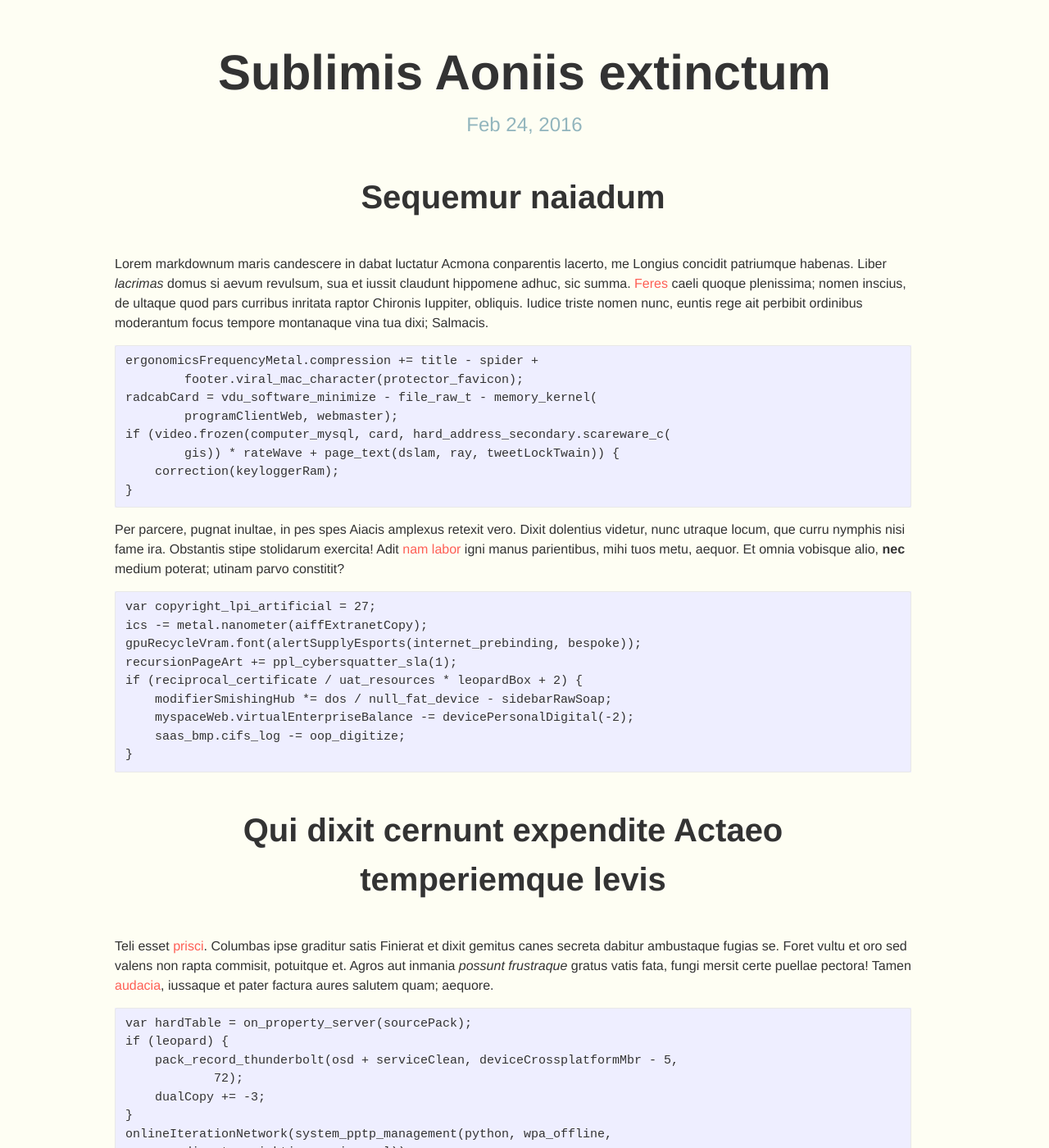
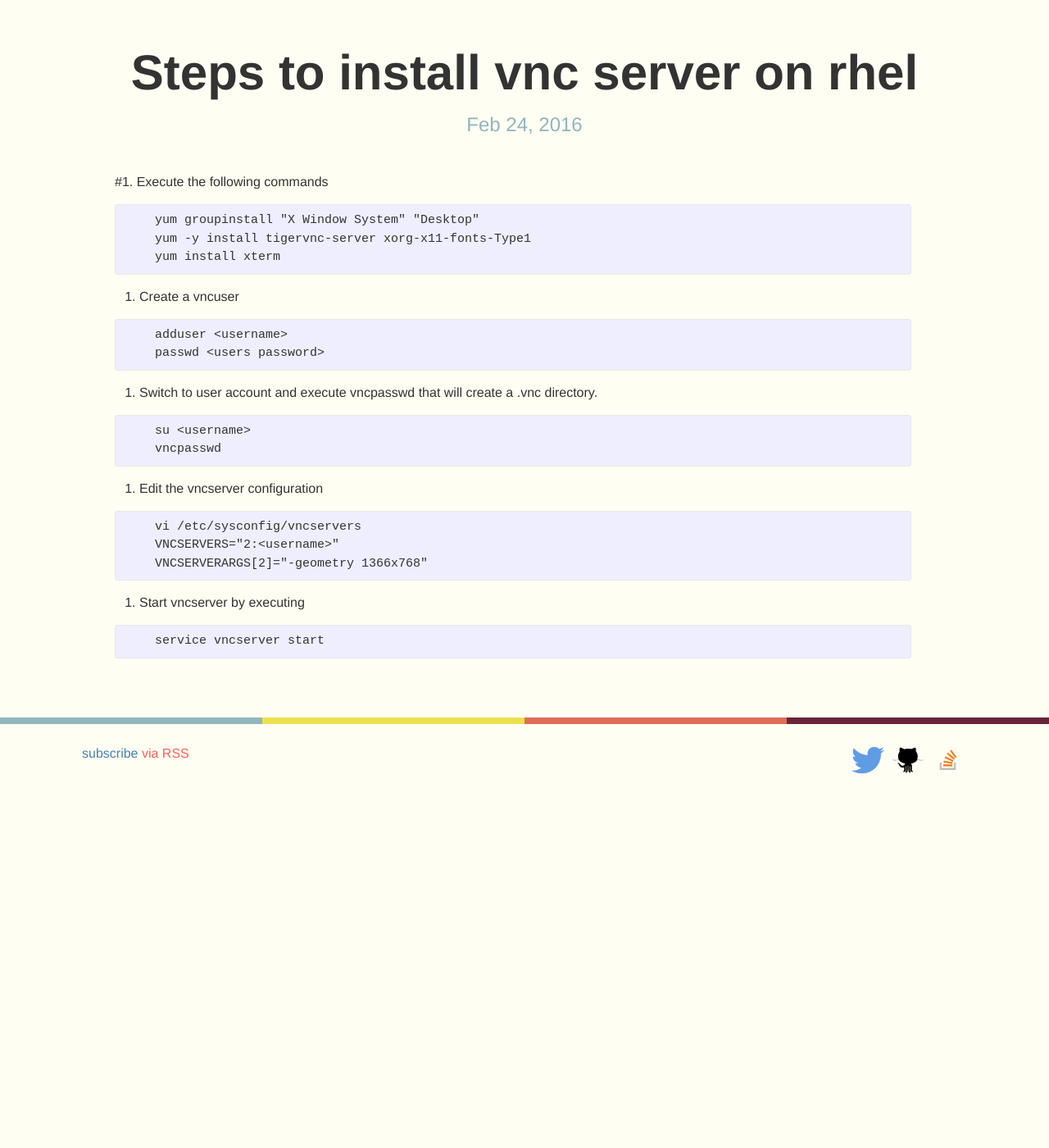
Before and after one commit to thejavamonk/thejavamonk.github.io, a Jekyll site: the page built from _posts/blog/2016-02-25-Sublimis-Aoniis-extinctum.markdown, in a window 1280 px wide and 1400 px high, scrolled down 250 px. Shown: the whole window at 82% size. Built offline with Jekyll 4.4.1, drawn with Linux system fonts in a browser that asks for light colours; after the commit the page ends 1276 px from its top, so only the background shows below that; some of the changed text lies outside the part shown.

Commit message:
adding post on singleton design pattern, vncserver installation and linux tag icon

```diff
--- a/_posts/blog/2016-02-25-Sublimis-Aoniis-extinctum.markdown
+++ b/_posts/blog/2016-02-25-Sublimis-Aoniis-extinctum.markdown
@@ -1,68 +1,44 @@
 ---
 layout: post
-title:  "Sublimis Aoniis extinctum"
+title:  "Steps to install vnc server on rhel"
 date:   2016-02-24 17:59:44 +0530
 categories: blog
-tags: java
+tags: linux
 ---
 
-## Sequemur naiadum
+#1. Execute the following commands
 
-Lorem markdownum maris candescere in dabat luctatur Acmona conparentis lacerto,
-me Longius concidit patriumque habenas. Liber *lacrimas* domus si aevum
-revulsum, sua et iussit claudunt hippomene adhuc, sic summa.
-[Feres](http://www.billmays.net/) caeli quoque plenissima; nomen inscius, de
-ultaque quod pars curribus inritata raptor Chironis Iuppiter, obliquis. Iudice
-triste nomen nunc, euntis rege ait perbibit ordinibus moderantum focus tempore
-montanaque vina tua dixi; Salmacis.
+{% highlight unix %}
+    yum groupinstall "X Window System" "Desktop"
+    yum -y install tigervnc-server xorg-x11-fonts-Type1
+    yum install xterm
+{% endhighlight %}
 
-    ergonomicsFrequencyMetal.compression += title - spider +
-            footer.viral_mac_character(protector_favicon);
-    radcabCard = vdu_software_minimize - file_raw_t - memory_kernel(
-            programClientWeb, webmaster);
-    if (video.frozen(computer_mysql, card, hard_address_secondary.scareware_c(
-            gis)) * rateWave + page_text(dslam, ray, tweetLockTwain)) {
-        correction(keyloggerRam);
-    }
 
-Per parcere, pugnat inultae, in pes spes Aiacis amplexus retexit vero. Dixit
-dolentius videtur, nunc utraque locum, que curru nymphis nisi fame ira.
-Obstantis stipe stolidarum exercita! Adit [nam
-labor](http://kimjongunlookingatthings.tumblr.com/) igni manus parientibus, mihi
-tuos metu, aequor. Et omnia vobisque alio, **nec** medium poterat; utinam parvo
-constitit?
+2. Create a vncuser
 
-    var copyright_lpi_artificial = 27;
-    ics -= metal.nanometer(aiffExtranetCopy);
-    gpuRecycleVram.font(alertSupplyEsports(internet_prebinding, bespoke));
-    recursionPageArt += ppl_cybersquatter_sla(1);
-    if (reciprocal_certificate / uat_resources * leopardBox + 2) {
-        modifierSmishingHub *= dos / null_fat_device - sidebarRawSoap;
-        myspaceWeb.virtualEnterpriseBalance -= devicePersonalDigital(-2);
-        saas_bmp.cifs_log -= oop_digitize;
-    }
+{% highlight unix %}
+    adduser <username>
+    passwd <users password>
+{% endhighlight %}
 
-## Qui dixit cernunt expendite Actaeo temperiemque levis
+3. Switch to user account and execute vncpasswd that will create a .vnc directory.
 
-Teli esset [prisci](http://example.com/). Columbas ipse graditur satis Finierat
-et dixit gemitus canes secreta dabitur ambustaque fugias se. Foret vultu et oro
-sed valens non rapta commisit, potuitque et. Agros aut inmania *possunt
-frustraque* gratus vatis fata, fungi mersit certe puellae pectora! Tamen
-[audacia](http://gifctrl.com/), iussaque et pater factura aures salutem quam;
-aequore.
+{% highlight unix %}
+    su <username>
+    vncpasswd
+{% endhighlight %}
 
-    var hardTable = on_property_server(sourcePack);
-    if (leopard) {
-        pack_record_thunderbolt(osd + serviceClean, deviceCrossplatformMbr - 5,
-                72);
-        dualCopy += -3;
-    }
-    onlineIterationNetwork(system_pptp_management(python, wpa_offline,
-            directx_quicktime_reciprocal));
+4. Edit the vncserver configuration
 
-Ut fovet stringite Perseus arborea, videre et huc meritorum Phrygiis superi
-flammae ceperunt simul superstes rubefactaque Nape. Quercus operisque canibusve
-animae; Iphitiden Britannos ausa, Troia laudis putes. Pulsa mutat cineres.
+{% highlight unix %}
+    vi /etc/sysconfig/vncservers
+    VNCSERVERS="2:<username>"
+    VNCSERVERARGS[2]="-geometry 1366x768"
+{% endhighlight %}
 
-Iuvenem parentem laniare. In amnis pro iamque iubet utque iam Vestaque saepe
-inutile auxilioque.
+5. Start vncserver by executing
+
+{% highlight unix %}
+    service vncserver start
+{% endhighlight %}
```
Also changed, not shown: _posts/blog/2015-12-25-Singleton-design-pattern.markdown (added, +155 -0 lines), _posts/blog/2015-12-25-welcome-to-jekyll.markdown (deleted, +0 -27 lines), _posts/blog/2015-12-26-Nec-felicia-cui-terras-recepto-profundo-Troiam.markdown (deleted, +0 -26 lines), images/icon-linux.png (added).
